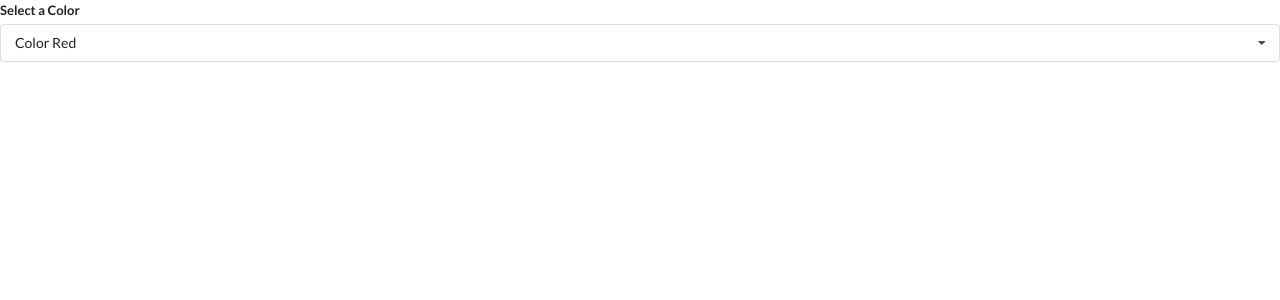
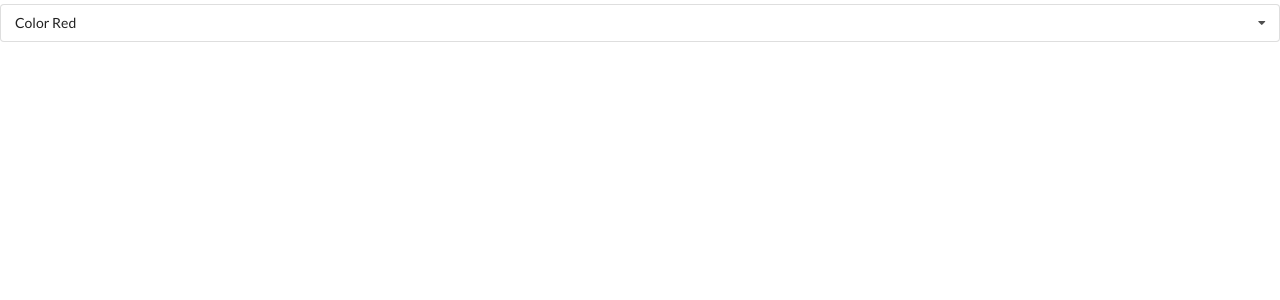
Before and after one commit to RicardoMil99/widgets, a React (Create React App) app: page / in a window 1280 px wide. Shown: the top 300 px of the page. Built offline with nearby package versions, Linux system fonts and the light colour scheme.

Commit message:
Widgets Dropdown 2

```diff
--- a/src/App.js
+++ b/src/App.js
@@ -2,6 +2,7 @@ import React, { useState } from 'react';
 import Accordion from './components/Accordion';
 import Search from './components/Search';
 import Dropdown from './components/Dropdown';
+import Translate from './components/Translate';
 
 const items = [
   {
--- a/src/components/Dropdown.js
+++ b/src/components/Dropdown.js
@@ -1,6 +1,6 @@
 import React, { useState, useEffect, useRef } from "react";
 
-const Dropdown = ({ options, selected, onSelectedChange }) => {
+const Dropdown = ({ label, options, selected, onSelectedChange }) => {
   const [open, setOpen] = useState(false);
   const ref = useRef();
 
@@ -33,7 +33,7 @@ const Dropdown = ({ options, selected, onSelectedChange }) => {
   return (
     <div ref={ref} className="ui form">
       <div className="field">
-        <label className="label"> Select a Color</label>
+        <label className="label">{label}</label>
         <div
           onClick={() => setOpen(!open)}
           className={`ui selection dropdown ${open ? 'visible active' : ''}`}
--- /dev/null
+++ b/src/components/Translate.js
@@ -0,0 +1,12 @@
+import React from "react";
+import Dropdown from './Dropdown';
+
+const Translate = () => {
+  return (
+    <div>
+      <Dropdown />
+    </div>
+  );
+};
+
+export default Translate;
```
